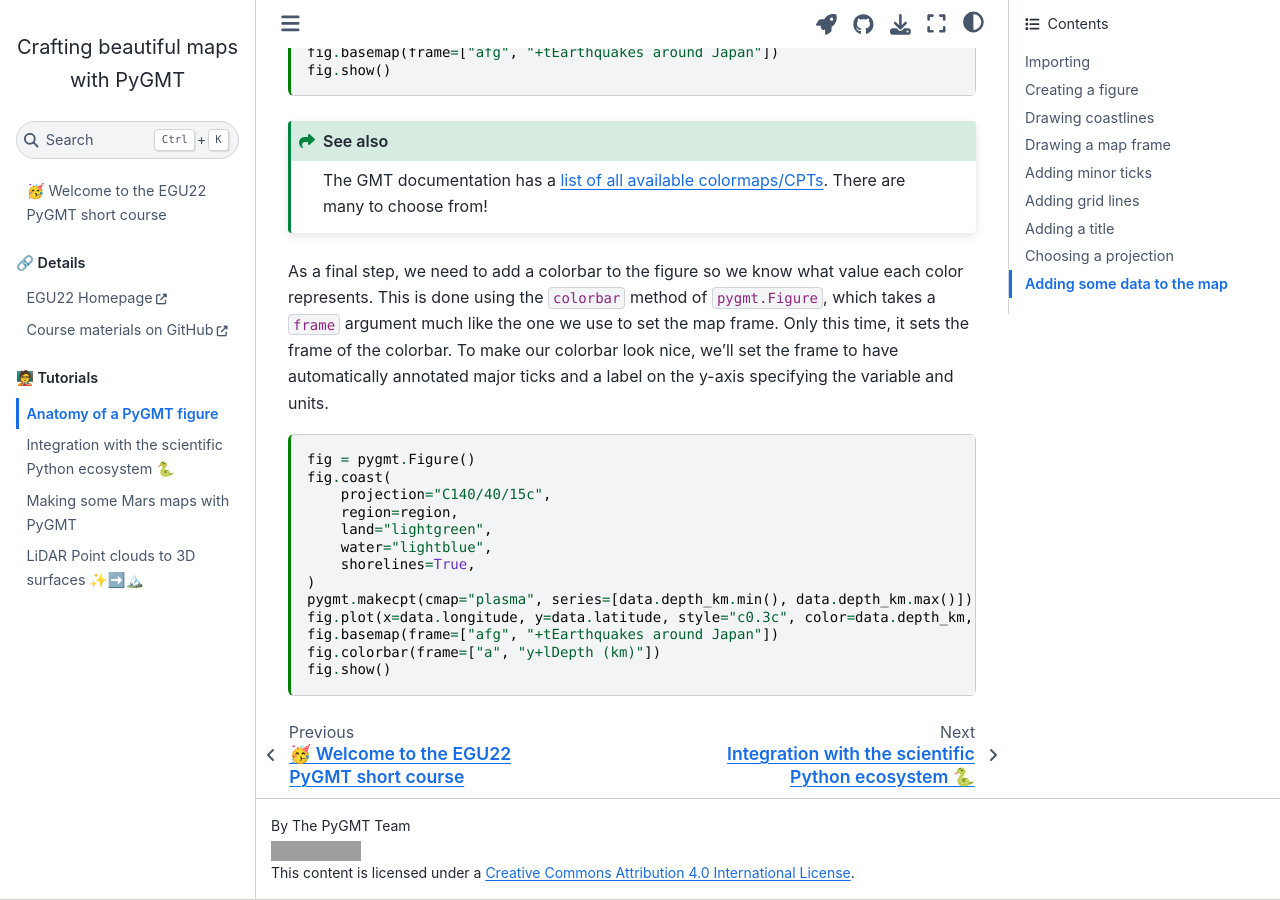
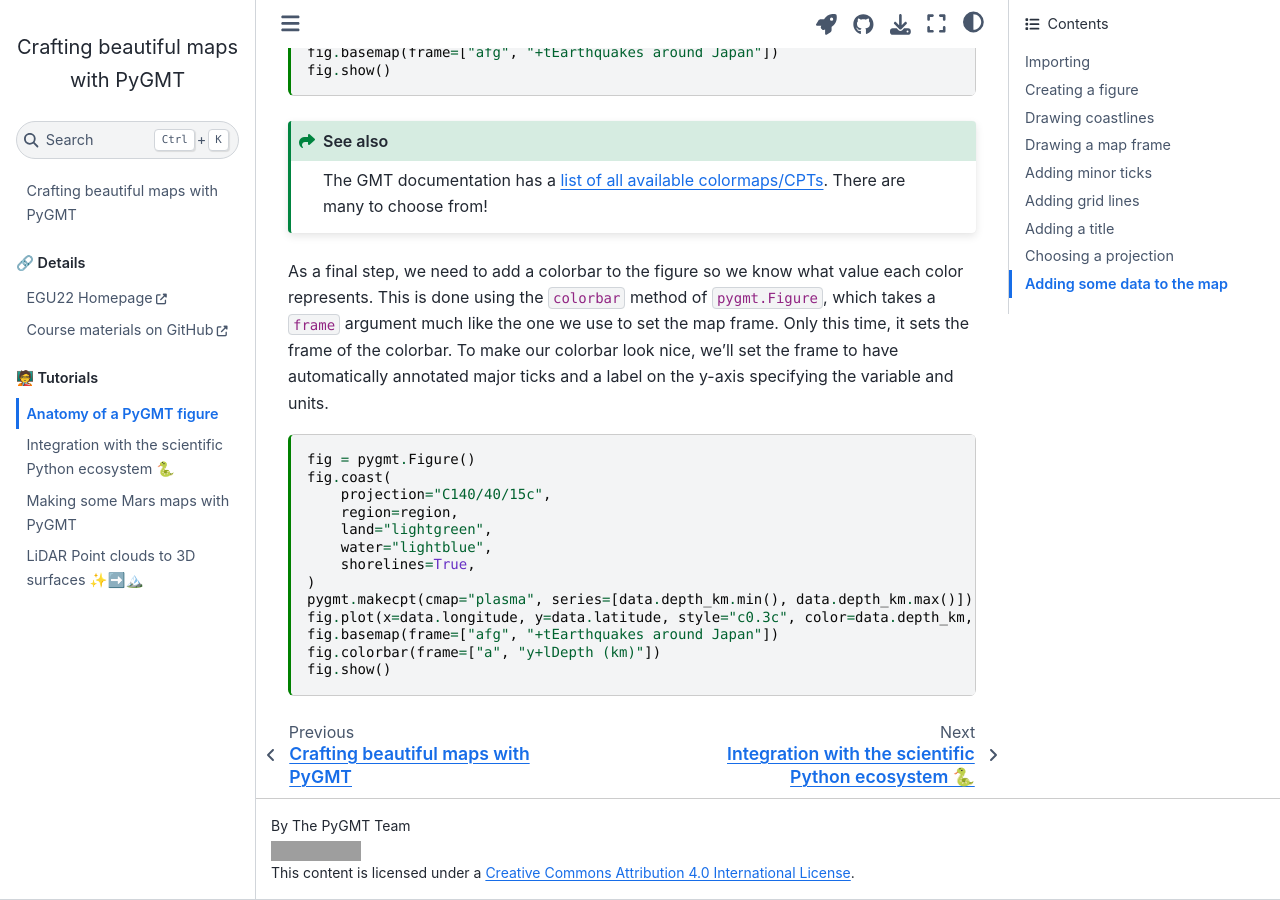
Before and after one commit to GenericMappingTools/egu22pygmt, a Jupyter Book: the page built from book/first-figure.ipynb, in a window 1280 px wide and 900 px high, scrolled down 7025 px. Built offline with Jupyter Book 1.0.4 settings and Sphinx 7.4.7 and the Sphinx Book theme 1.1.4, drawn with Linux system fonts in a browser that asks for light colours; grey boxes are pictures that could not be loaded.

Commit message:
Modify heading to be title of workshop
Co-Authored-By: Leonardo Uieda <leouieda@gmail.com>

```diff
--- a/book/intro.md
+++ b/book/intro.md
@@ -1,4 +1,6 @@
-# 🥳 Welcome to the EGU22 PyGMT short course
+# Crafting beautiful maps with PyGMT
+
+## 🥳 Welcome to the EGU22 PyGMT short course
 
 This Jupyter book contains [PyGMT](https://www.pygmt.org/v0.6.1) tutorials
 for producing maps and doing geospatial data processing 🌍
```
